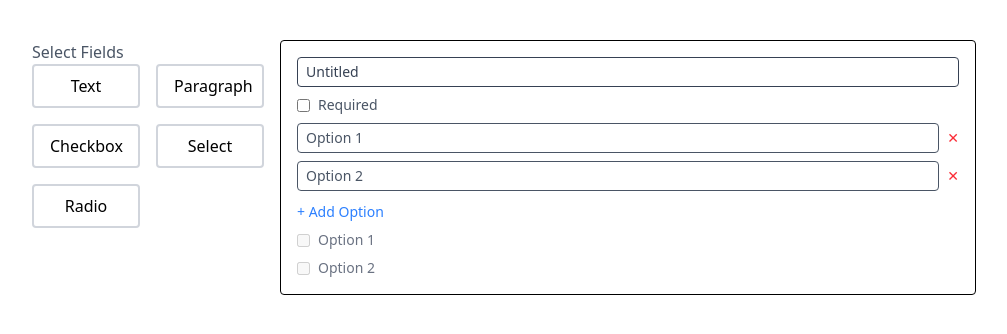
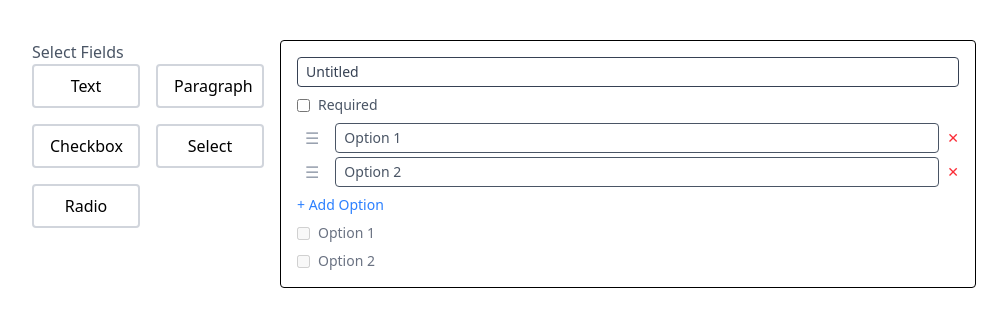
Before and after one commit to selenax/formVibes, a React (Vite) app: page / in a window 1280 px wide. Both pictures are taken after a click on the button "Checkbox". Shown: the top 334 px of the page, without its empty margins (136-1143 px from the left). Built offline with nearby package versions, Linux system fonts and the light colour scheme.

Commit message:
feat: enable drag-and-drop reordering of options in OptionEditor using dnd-kit

```diff
--- a/src/components/FieldList/OptionEditor.jsx
+++ b/src/components/FieldList/OptionEditor.jsx
@@ -1,14 +1,81 @@
+import {
+  DndContext,
+  closestCenter,
+  PointerSensor,
+  useSensor,
+  useSensors,
+} from '@dnd-kit/core';
+import {
+  arrayMove,
+  SortableContext,
+  useSortable,
+  verticalListSortingStrategy,
+} from '@dnd-kit/sortable';
+import { CSS } from '@dnd-kit/utilities';
+import { restrictToVerticalAxis } from '@dnd-kit/modifiers';
+
+const SortableItem = ({ id, value, onChange, onRemove }) => {
+  const { attributes, listeners, setNodeRef, transform, transition } =
+    useSortable({ id });
+
+  const style = {
+    transform: CSS.Transform.toString(transform),
+    transition,
+  };
+
+  return (
+    <div
+      ref={setNodeRef}
+      style={style}
+      className="flex items-center space-x-2 mb-1"
+    >
+      {/* Drag handle */}
+      <div
+        {...attributes}
+        {...listeners}
+        className="cursor-grab px-2 text-gray-400"
+        title="Drag to reorder"
+      >
+        ☰
+      </div>
+
+      {/* Option input */}
+      <input
+        type="text"
+        value={value}
+        onChange={(e) => onChange(e.target.value)}
+        className="text-sm text-gray-600 border px-2 py-1 rounded w-full"
+        placeholder="Option label"
+      />
+
+      {/* Remove option button */}
+      <button onClick={onRemove} className="text-red-500 text-sm">
+        ✕
+      </button>
+    </div>
+  );
+};
+
 const OptionEditor = ({ options, onChange }) => {
+  const sensors = useSensors(useSensor(PointerSensor));
+
+  const handleDragEnd = (event) => {
+    const { active, over } = event;
+    if (active.id !== over.id) {
+      const oldIndex = options.findIndex((opt, i) => `${i}` === active.id);
+      const newIndex = options.findIndex((opt, i) => `${i}` === over.id);
+      const reordered = arrayMove(options, oldIndex, newIndex);
+      onChange(reordered);
+    }
+  };
+
   const updateOption = (index, value) => {
     const updated = [...options];
     updated[index] = value;
     onChange(updated);
   };
 
-  const addOption = () => {
-    onChange([...options, '']);
-  };
-
+  const addOption = () => onChange([...options, '']);
   const removeOption = (index) => {
     const updated = [...options];
     updated.splice(index, 1);
@@ -17,26 +84,31 @@ const OptionEditor = ({ options, onChange }) => {
 
   return (
     <>
-      {options.map((option, index) => (
-        <div key={index} className="flex items-center space-x-2">
-          <input
-            type="text"
-            value={option}
-            onChange={(e) => updateOption(index, e.target.value)}
-            className="text-sm text-gray-600 border px-2 py-1 rounded w-full"
-            placeholder={`Option ${index + 1}`}
-          />
-          <button
-            onClick={() => removeOption(index)}
-            className="text-red-500 text-sm"
-          >
-            ✕
-          </button>
-        </div>
-      ))}
+      <DndContext
+        sensors={sensors}
+        collisionDetection={closestCenter}
+        onDragEnd={handleDragEnd}
+        modifiers={[restrictToVerticalAxis]}
+      >
+        <SortableContext
+          items={options.map((_, i) => `${i}`)}
+          strategy={verticalListSortingStrategy}
+        >
+          {options.map((option, index) => (
+            <SortableItem
+              key={index}
+              id={`${index}`}
+              value={option}
+              onChange={(val) => updateOption(index, val)}
+              onRemove={() => removeOption(index)}
+            />
+          ))}
+        </SortableContext>
+      </DndContext>
+
       <button
         onClick={addOption}
-        className="text-sm text-blue-500 hover:underline"
+        className="text-sm text-blue-500 hover:underline mt-1"
       >
         + Add Option
       </button>
```
